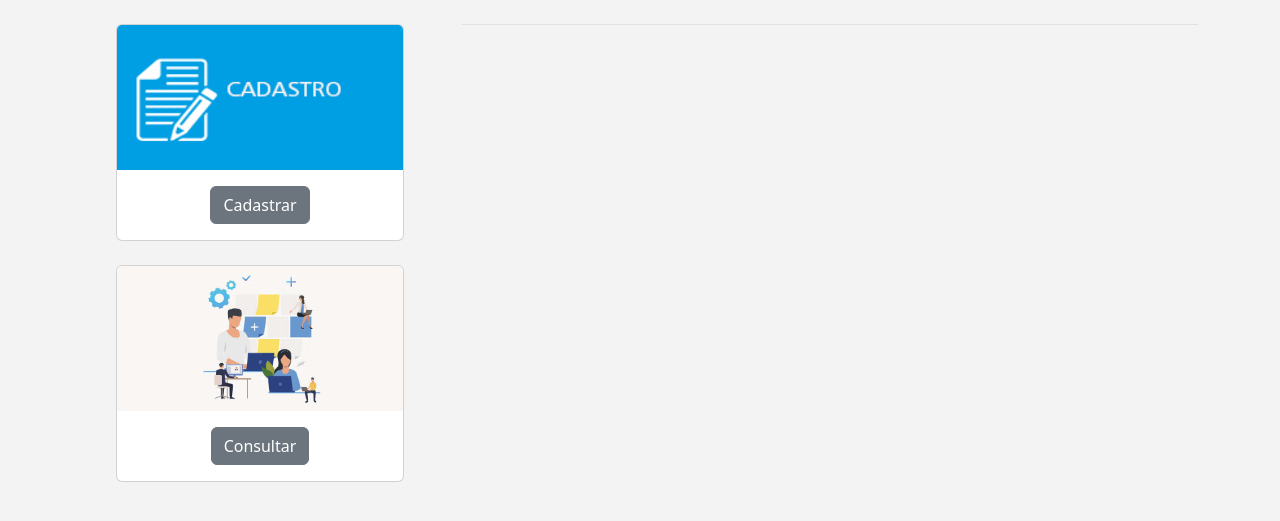
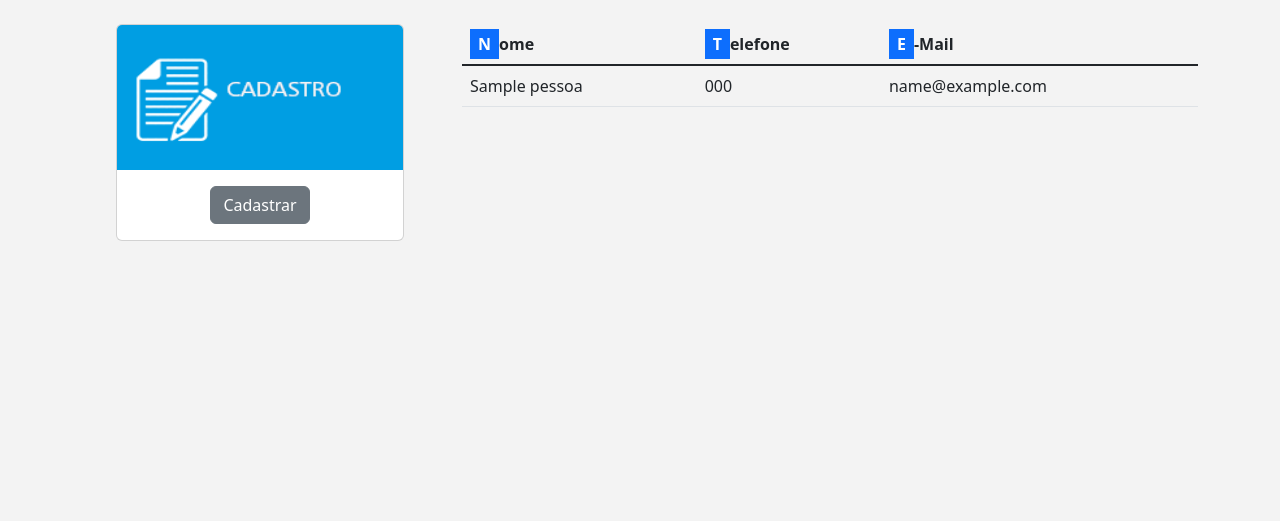
Before and after one commit to ErickFSilva/sistema_01_cadastra_pessoas, a PHP site: page /home.php in a window 1280 px wide. Shown: the part 56-577 px from the top of the page. Run offline with PHP 8.4, Linux system fonts and the light colour scheme; a user stored in the database is signed in; tables that the repository leaves empty hold one stand-in row (values such as "Sample post").

Commit message:
sistema-04/12/2022(noite)

```diff
--- a/home.php
+++ b/home.php
@@ -1,5 +1,6 @@
 <?php require_once "php/validador_acesso.php" ?>
 <?php require_once "php/cadastrar_pessoas.php" ?>
+<?php require_once "php/servicos.php" ?>
 
 <!DOCTYPE html>
 <html lang="pt-br">
@@ -44,35 +45,65 @@
                     </div>
 
                     <!-- Consultar -->
-                    <div class="card mb-4" style="width: 18rem;">
+                    <!-- <div class="card mb-4" style="width: 18rem;">
                         <img src="imagens/consultar-2.jpg" class="card-img-top img-fluid" alt="consultar">
                         <div class="card-body text-center">
                             <a href="#" class="btn btn-secondary">Consultar</a>
                         </div>
-                    </div>
+                    </div> -->
 
                 </div>
 
-                <!--  -->
-                <?php if(isset($_GET['cad']) && $_GET['cad'] == 'erroCadPessoa') { ?>
+                <!-- Retorno após ação com erro no cadastro -->
+                <?php if (isset($_GET['cad']) && $_GET['cad'] == 'erroCadPessoa') { ?>
                     <div class="text-danger text-center">
                         <?= $_SESSION['erroCadPessoa'] ?>
                     </div>
                 <?php } ?>
-                <!--  -->
-                <?php if(isset($_GET['cad']) && $_GET['cad'] == 'okCadPessoa') { ?>
+
+                <!-- Retorno após ação com sucesso no cadastro -->
+                <?php if (isset($_GET['cad']) && $_GET['cad'] == 'okCadPessoa') { ?>
                     <div class="text-success text-center">
                         <?= $_SESSION['okCadPessoa'] ?>
                     </div>
                 <?php } ?>
-                <!--  -->
 
             </div>
 
             <div class="col-lg-8">
-                <div class="mt-4 border-top">
+                <div class="mt-4">
 
-                    <!--  -->
+                    <div class="table-responsive">
+                        <!-- Tabela -->
+                        <table class="table table-hover">
+                            <thead>
+                                <tr>
+                                    <th>
+                                        <span class="text-bg-primary py-1 px-2">N</span>ome
+                                    </th>
+                                    <th>
+                                        <span class="text-bg-primary py-1 px-2">T</span>elefone
+                                    </th>
+                                    <th>
+                                        <span class="text-bg-primary py-1 px-2">E</span>-Mail
+                                    </th>
+                                </tr>
+                            </thead>
+                            <tbody class="table-group-divider">
+
+                                <?php foreach ($pessoas as $chave => $pessoa) { ?>
+
+                                    <tr>
+                                        <td><?= $pessoa['nome'] ?></td>
+                                        <td><?= $pessoa['telefone'] ?></td>
+                                        <td><?= $pessoa['email'] ?></td>
+                                    </tr>
+
+                                <?php } ?>
+
+                            </tbody>
+                        </table>
+                    </div>
 
                 </div>
             </div>
--- a/php/cadastrar_usuarios.php
+++ b/php/cadastrar_usuarios.php
@@ -25,7 +25,6 @@
         $stmtInsert->execute();
 
         // Retorna para a página de login
-        $_SESSION['cadLoginSucesso'] = 'Cadastro realizado com sucesso!';
         header('Location: ../index.php?cad=cadLoginSucesso');
 
     }
@@ -38,7 +37,6 @@
         // echo '<a href="../index.php?login=erroLogin">Cadastra Usuário</a>';
 
         // Retorna para a página de login
-        $_SESSION['cadLoginErro'] = 'Algo deu errado no cadastro!';
         header('Location: ../index.php?cad=cadLoginErro');
 
     }
--- /dev/null
+++ b/php/servicos.php
@@ -0,0 +1,19 @@
+<?php
+
+    require_once "conexao_db.php";
+
+    // Conexão com o DB
+    $conexaoDb = new ConexaoDb();
+    $conexao = $conexaoDb->conectar();
+
+    // Querys
+    $sqlSelect = '
+        select nome, telefone, email, endereco, complemento, cidade, estado, pais
+        from tb_pessoas
+    ';
+
+    // Prepara a query contra o SQLInject
+    $stmt = $conexao->query($sqlSelect);
+    $pessoas = $stmt->fetchAll(PDO::FETCH_ASSOC);
+
+?>
--- a/sql/script_banco.sql
+++ b/sql/script_banco.sql
@@ -11,7 +11,9 @@ describe tb_usuarios;
 
 drop database nome_banco;
 drop table tb_pessoas;
+
 delete from tb_usuarios;
+delete from tb_pessoas;
 
 delete from tb_usuarios where id between 2 and 5;
 
@@ -44,3 +46,6 @@ insert into tb_usuarios (login, senha, tipo) values ('erick.silva', '1234', 'use
 -- SELECTS
 select * from tb_usuarios;
 select * from tb_pessoas;
+
+select nome, telefone, email, endereco, complemento, cidade, estado, pais
+from tb_pessoas;
```
Also changed, not shown: index.php (+7 -7 lines).
